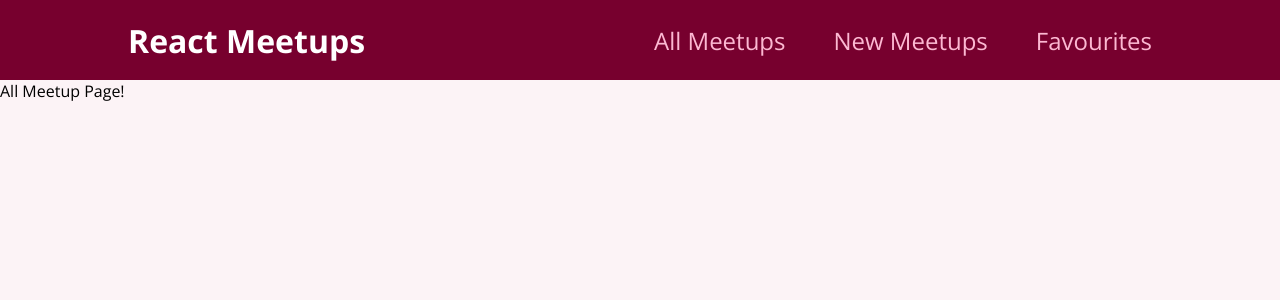
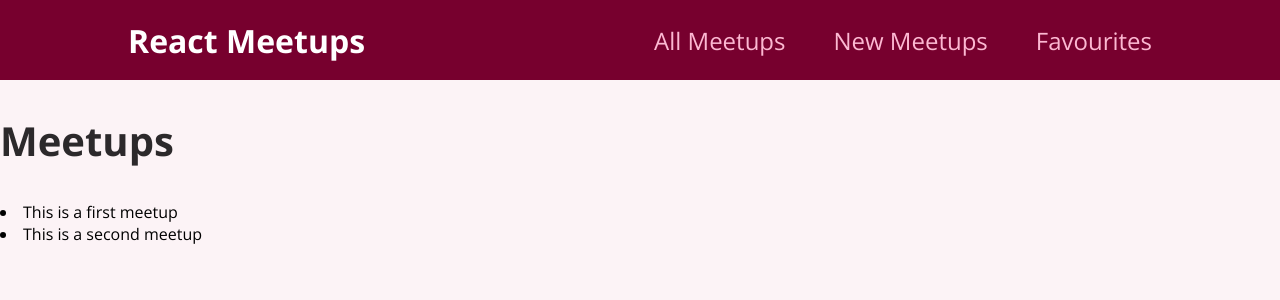
Before and after one commit to TShinu0/react.js-learning, a React (Create React App) app: page / in a window 1280 px wide. Shown: the top 300 px of the page. Built offline with nearby package versions, Linux system fonts and the light colour scheme.

Commit message:
Added Rendering and fetching dummy Data

```diff
--- a/src/pages/AllMeetups.js
+++ b/src/pages/AllMeetups.js
@@ -1,5 +1,32 @@
+const DUMMY_DATA = [
+    {
+        id: 'm1',
+        title: 'This is a first meetup',
+        image:
+          'https://upload.wikimedia.org/wikipedia/commons/thumb/d/d3/Stadtbild_M%C3%BCnchen.jpg/2560px-Stadtbild_M%C3%BCnchen.jpg',
+        address: 'Meetupstreet 5, 12345 Meetup City',
+        description:
+          'This is a first, amazing meetup which you definitely should not miss. It will be a lot of fun!',
+      },
+      {
+        id: 'm2',
+        title: 'This is a second meetup',
+        image:
+          'https://upload.wikimedia.org/wikipedia/commons/thumb/d/d3/Stadtbild_M%C3%BCnchen.jpg/2560px-Stadtbild_M%C3%BCnchen.jpg',
+        address: 'Meetupstreet 5, 12345 Meetup City',
+        description:
+          'This is a first, amazing meetup which you definitely should not miss. It will be a lot of fun!',
+      },
+];
+
 function AllMeetupPage(){
-    return <div>All Meetup Page!</div>
+    return <section>
+        <h1>Meetups</h1>
+        {DUMMY_DATA.map((meetup) => {
+            return <li key={meetup.id}>{meetup.title}</li>
+        })}
+
+    </section>
 }
 
 export default AllMeetupPage;
```
